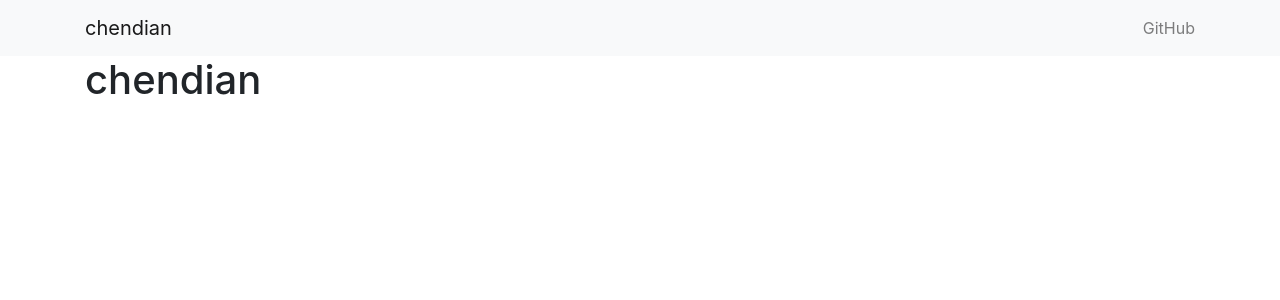
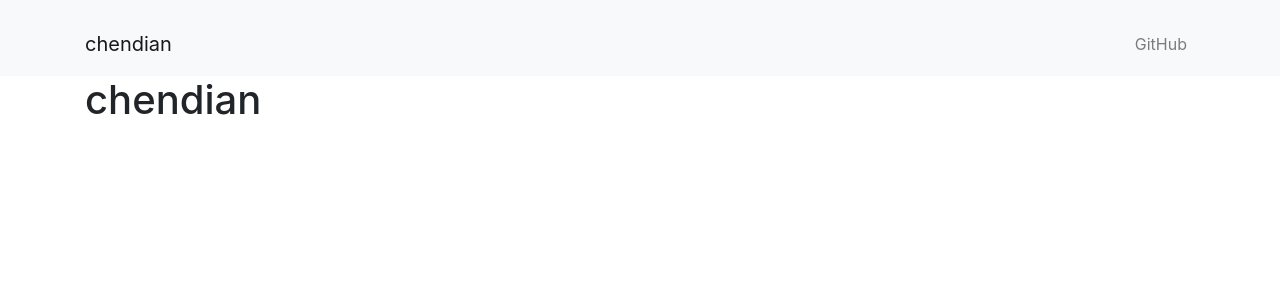
Before and after one commit to 0x1306e6d/chendian, a React (Create React App) app: page / in a window 1280 px wide. Shown: the top 300 px of the page. Built offline with nearby package versions, Linux system fonts and the light colour scheme.

Commit message:
Add padding to navigation

```diff
--- a/package.json
+++ b/package.json
@@ -4,6 +4,7 @@
   "private": true,
   "dependencies": {
     "bootstrap": "^4.3.1",
+    "classnames": "^2.2.6",
     "prop-types": "^15.7.2",
     "react": "^16.8.6",
     "react-dom": "^16.8.6",
--- a/src/component/Container.js
+++ b/src/component/Container.js
@@ -1,11 +1,12 @@
 import React from 'react';
+import classNames from 'classnames';
 
 import 'bootstrap/dist/css/bootstrap.min.css';
 
 class Container extends React.Component {
   render() {
     return (
-      <div className="container">
+      <div className={classNames('container', this.props.className)}>
         {this.props.children}
       </div>
     );
--- a/src/component/navigation/Navigation.js
+++ b/src/component/navigation/Navigation.js
@@ -10,8 +10,8 @@ import 'bootstrap/dist/css/bootstrap.min.css';
 class Navigation extends React.Component {
   render() {
     return (
-      <nav className="navbar navbar-light bg-light">
-        <Container>
+      <nav className="navbar navbar-expand-lg navbar-light bg-light">
+        <Container className="pt-3 pb-1">
           <NavigationBrand href="/">
             chendian
           </NavigationBrand>
```
Also changed, not shown: 1 other file (tests, documents, lock files or other folders).
